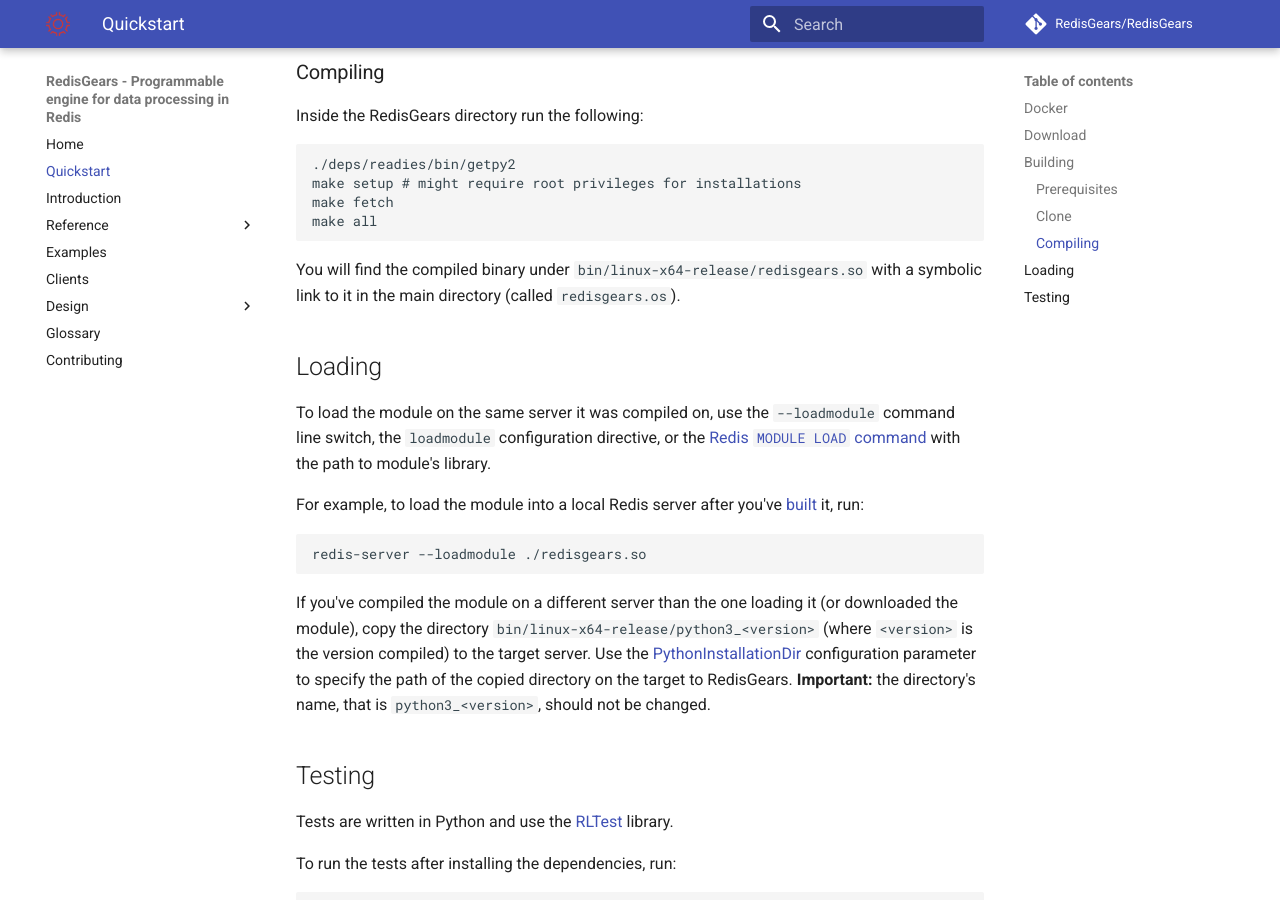
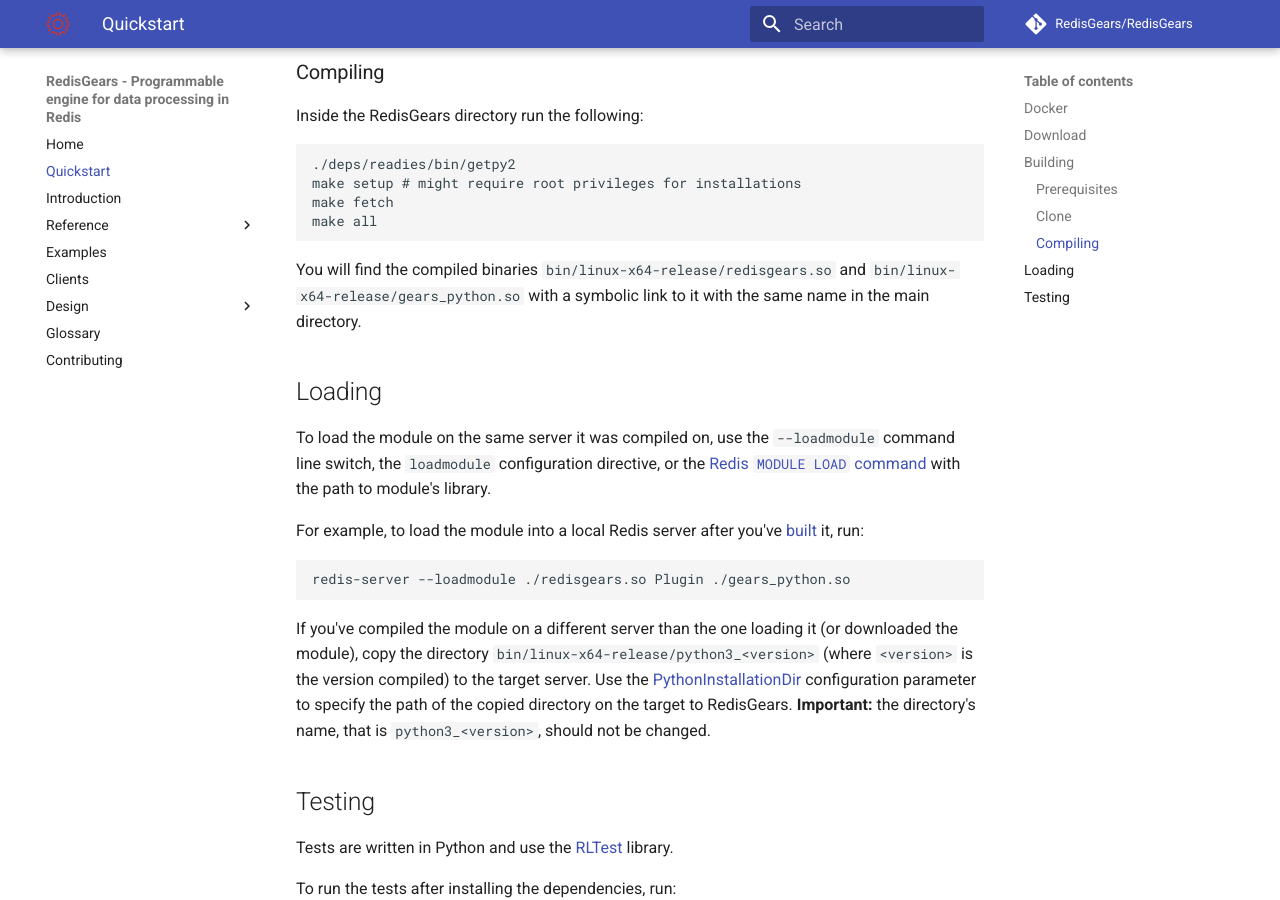
Before and after one commit to RedisGears/RedisGears, an MkDocs documentation site: the page built from docs/quickstart.md, in a window 1280 px wide and 900 px high, scrolled down 1821 px. Built offline with MkDocs 1.6.1 and Material for MkDocs 9.7.7, drawn with Linux system fonts in a browser that asks for light colours; comment, search, counter and statistics services are not loaded.

Commit message:
Adds 'Plugin' module configuration parameter (#560)
Co-authored-by: Meir Shpilraien (Spielrein) <meir@redislabs.com>
Co-authored-by: Meir Shpilraien (Spielrein) <meir@redis.com>

````diff
--- a/docs/quickstart.md
+++ b/docs/quickstart.md
@@ -84,14 +84,14 @@
 make all
 ```
 
-You will find the compiled binary under `bin/linux-x64-release/redisgears.so` with a symbolic link to it in the main directory (called `redisgears.os`).
+You will find the compiled binaries `bin/linux-x64-release/redisgears.so` and `bin/linux-x64-release/gears_python.so` with a symbolic link to it with the same name in the main directory.
 
 ## Loading
 To load the module on the same server it was compiled on, use the `--loadmodule` command line switch, the `loadmodule` configuration directive, or the [Redis `MODULE LOAD` command](https://redis.io/commands/module-load) with the path to module's library.
 
 For example, to load the module into a local Redis server after you've [built](#building) it, run:
 ```
-redis-server --loadmodule ./redisgears.so
+redis-server --loadmodule ./redisgears.so Plugin ./gears_python.so
 ```
 
 If you've compiled the module on a different server than the one loading it (or downloaded the module), copy the directory `bin/linux-x64-release/python3_<version>` (where `<version>` is the version compiled) to the target server. Use the [PythonInstallationDir](configuration.md#pythoninstallationdir) configuration parameter to specify the path of the copied directory on the target to RedisGears. **Important:** the directory's name, that is `python3_<version>`, should not be changed.
````
